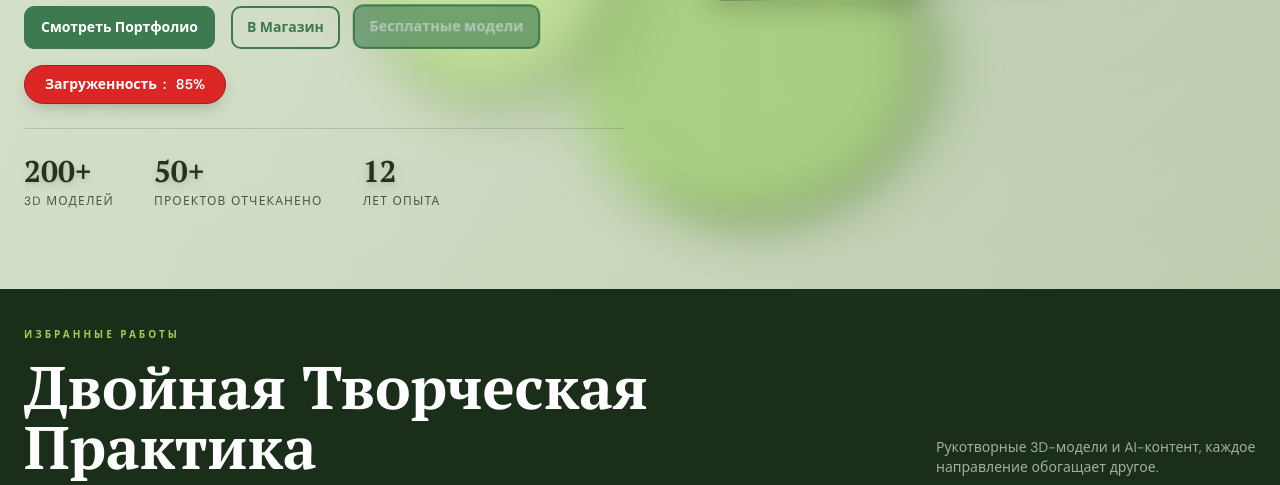
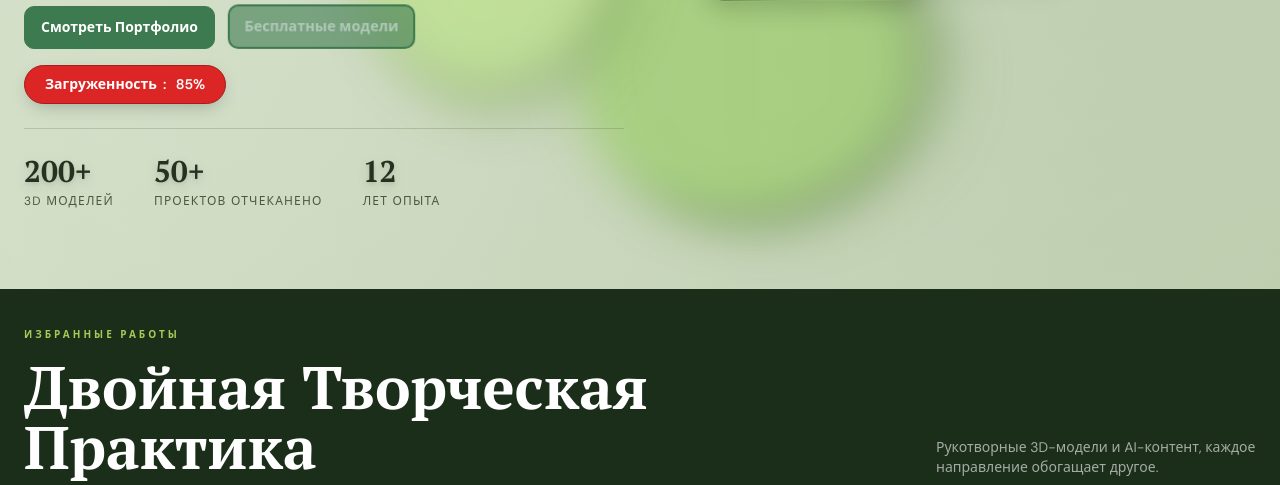
Before and after one commit to ninznak/Django, a Django app: page / in a window 1280 px wide. Shown: the part 489-974 px from the top of the page. Run offline with Django 5.2, Linux system fonts and the light colour scheme; data comes from the database, SQL or seed files in the repository; data that the repository does not hold is empty; some libraries are stand-ins or nearby versions.

Commit message:
deleted duble button

```diff
--- a/templates/core/homepage.html
+++ b/templates/core/homepage.html
@@ -42,9 +42,6 @@
                     <svg class="w-4 h-4" fill="none" stroke="currentColor" viewBox="0 0 24 24">
                         <path stroke-linecap="round" stroke-linejoin="round" stroke-width="2" d="M5 12h14M12 5l7 7-7 7"/>
                     </svg>
-                </a>
-                <a href="/shop/" class="btn-outline" data-i18="hero_cta2">
-                    В Магазин
                 </a>
                 <a href="{% url 'core:free_models' %}" class="btn-outline btn-attention" data-i18="hero_cta_free">
                     Бесплатные модели
```
